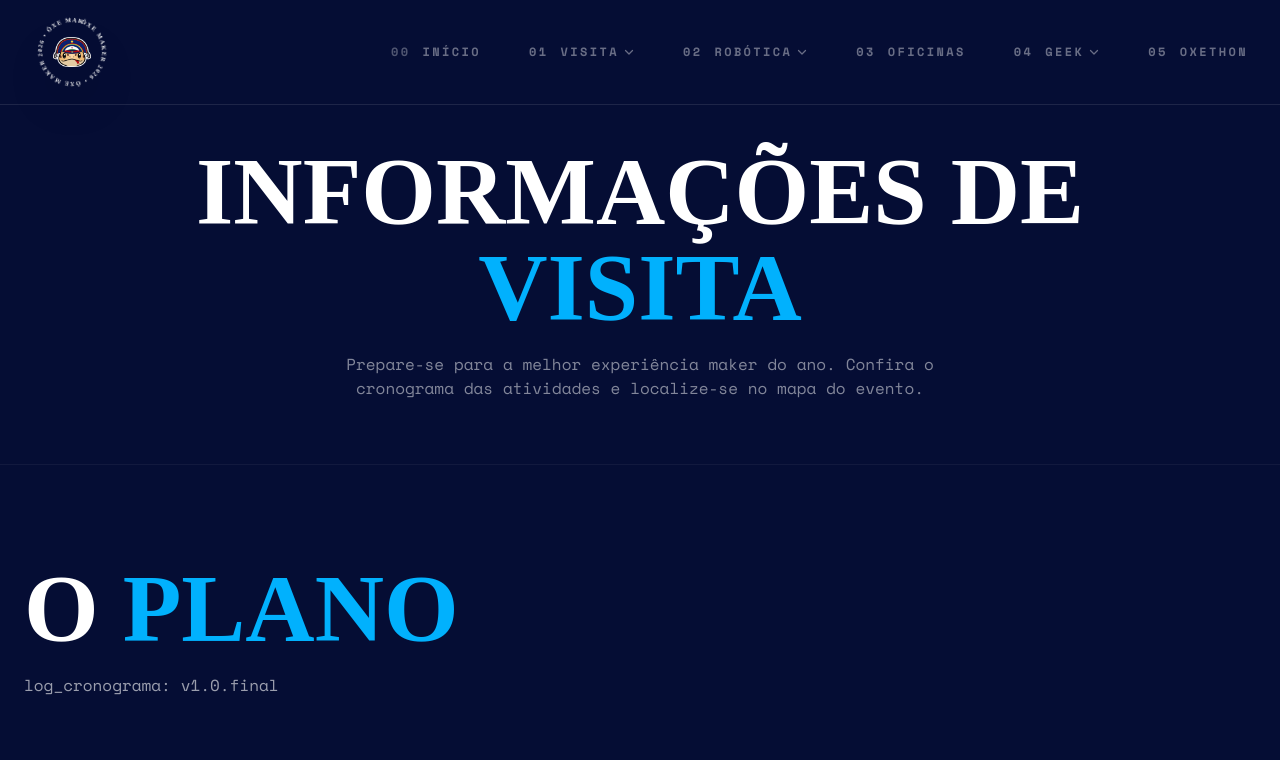
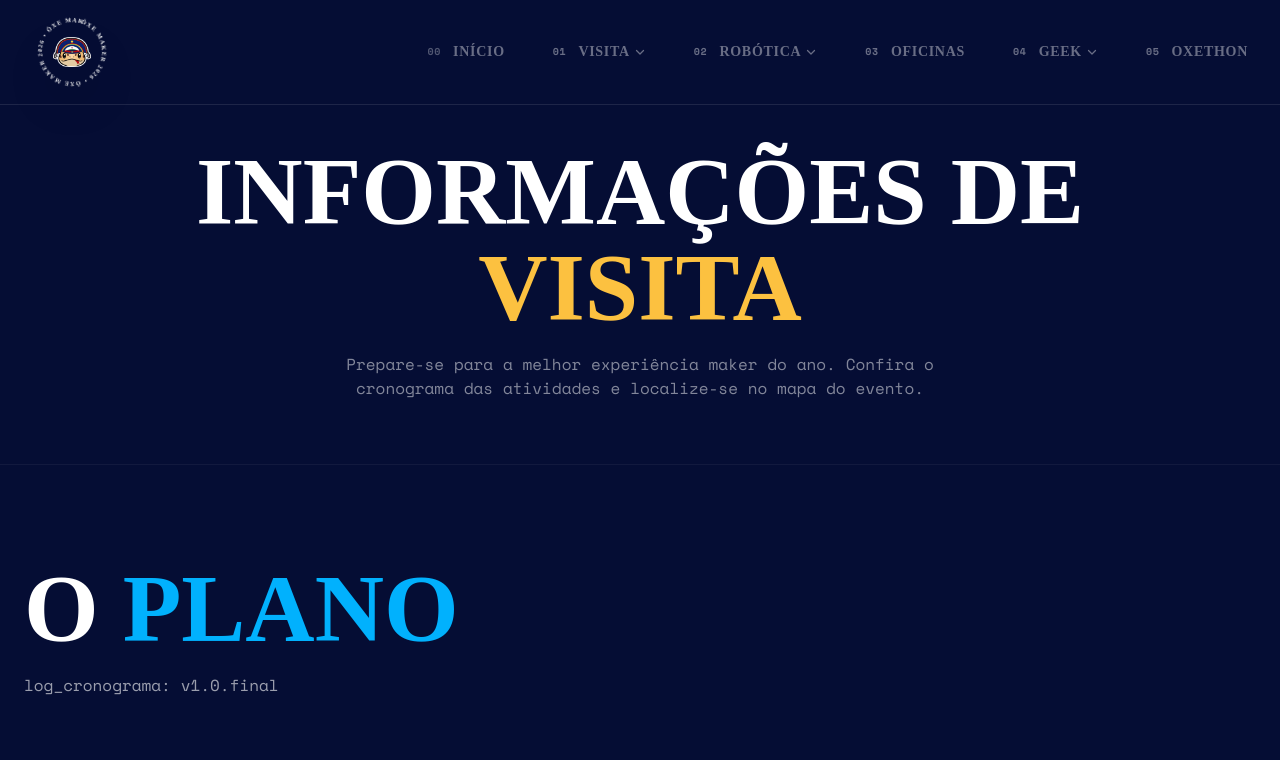
Before and after one commit to DevBF1907/oxeMaker-webSite, a React (Vite) app: page /visita in a window 1280 px wide. Shown: the top 760 px of the page. Built offline with nearby package versions, Linux system fonts and the light colour scheme; a web font is replaced by a local one.

Commit message:
style: padronizar esquema de cores e tipografia da navbar e subpáginas

```diff
--- a/src/react/components/common/Footer.tsx
+++ b/src/react/components/common/Footer.tsx
@@ -17,7 +17,7 @@ const Footer: React.FC = () => {
 
         <div className="flex items-center">
           <img
-            src="/img/logos claras.png"
+            src="/img/calango-logo.png"
             alt="Logos"
             className="h-12 md:h-16 w-auto object-contain"
           />
--- a/src/react/components/common/Navbar.tsx
+++ b/src/react/components/common/Navbar.tsx
@@ -30,11 +30,11 @@ const Navbar: React.FC = () => {
 
   const navLinks = [
     { to: "/", label: "INÍCIO", color: "hover:text-white" },
-    { to: "/visita", label: "VISITA", color: "hover:text-oxe-accent", hasDropdown: true, dropdownItems: eventInfo, dropdownState: eventDropdown, setDropdown: setEventDropdown },
-    { to: "/torneio", label: "ROBÓTICA", color: "hover:text-oxe-accent", hasDropdown: true, dropdownItems: competitions, dropdownState: roboticsDropdown, setDropdown: setRoboticsDropdown },
-    { to: "/oficinas", label: "OFICINAS", color: "hover:text-oxe-primary" },
+    { to: "/visita", label: "VISITA", color: "hover:text-oxe-yellow", hasDropdown: true, dropdownItems: eventInfo, dropdownState: eventDropdown, setDropdown: setEventDropdown },
+    { to: "/torneio", label: "ROBÓTICA", color: "hover:text-oxe-yellow", hasDropdown: true, dropdownItems: competitions, dropdownState: roboticsDropdown, setDropdown: setRoboticsDropdown },
+    { to: "/oficinas", label: "OFICINAS", color: "hover:text-oxe-yellow" },
     { to: "/geek", label: "GEEK", color: "hover:text-oxe-yellow", hasDropdown: true, dropdownItems: geekCategories, dropdownState: geekDropdown, setDropdown: setGeekDropdown },
-    { to: "/oxethon", label: "OXETHON", color: "hover:text-oxe-primary" },
+    { to: "/oxethon", label: "OXETHON", color: "hover:text-oxe-yellow" },
   ];
 
   return (
@@ -45,9 +45,10 @@ const Navbar: React.FC = () => {
         </Link>
 
         {/* Desktop Links */}
-        <div className="hidden lg:flex items-center space-x-12 font-mono text-xs uppercase font-bold text-white/40">
+        <div className="hidden lg:flex items-center space-x-12 font-logo text-sm uppercase font-black text-white/40">
           {navLinks.map((link, index) => {
             const hasDropdown = link.hasDropdown;
+            const hoverColor = link.color.replace('hover:', '');
             return (
               <div
                 key={link.label}
@@ -57,9 +58,9 @@ const Navbar: React.FC = () => {
               >
                 <Link
                   to={link.to}
-                  className={`${link.color} transition-all tracking-[0.2em] flex items-center gap-3 group cursor-pointer text-left py-4`}
+                  className={`${link.color} transition-all tracking-wider flex items-center gap-3 group cursor-pointer text-left py-4`}
                 >
-                  <span className={`${link.color.replace('hover:', '')}/30 group-hover:${link.color.replace('hover:', '')} transition-colors`}>{String(index).padStart(2, '0')}</span>
+                  <span className={`font-mono text-[10px] ${hoverColor}/30 group-hover:${hoverColor} transition-colors font-bold`}>{String(index).padStart(2, '0')}</span>
                   <span className="group-hover:translate-x-1 transition-transform flex items-center gap-1">
                     {link.label}
                     {hasDropdown && (
@@ -119,7 +120,9 @@ const Navbar: React.FC = () => {
           </div>
 
           <div className="flex flex-col space-y-6">
-            {navLinks.map((link, index) => (
+            {navLinks.map((link, index) => {
+              const hoverColor = link.color.replace('hover:', '');
+              return (
                 <div key={link.label}>
                   {link.hasDropdown ? (
                     <>
@@ -127,12 +130,12 @@ const Navbar: React.FC = () => {
                         onClick={() => link.setDropdown!(!link.dropdownState)}
                         className="group flex items-center gap-4 w-full"
                       >
-                      <span className="font-mono text-xs text-oxe-accent/40">{String(index).padStart(2, '0')}</span>
-                      <span className="font-logo text-3xl uppercase text-white group-hover:text-oxe-accent transition-colors tracking-tight">
+                        <span className={`font-mono text-xs ${hoverColor}/40`}>{String(index).padStart(2, '0')}</span>
+                        <span className={`font-logo text-3xl uppercase text-white group-hover:${hoverColor} transition-colors tracking-tight`}>
                           {link.label}
                         </span>
                         <svg
-                        className={`w-4 h-4 text-oxe-accent/50 transition-transform duration-200 ml-auto ${link.dropdownState ? 'rotate-180' : ''}`}
+                          className={`w-4 h-4 ${hoverColor}/50 transition-transform duration-200 ml-auto ${link.dropdownState ? 'rotate-180' : ''}`}
                           fill="none"
                           viewBox="0 0 24 24"
                           stroke="currentColor"
@@ -157,7 +160,7 @@ const Navbar: React.FC = () => {
                               key={item.id}
                               to={link.to === "/" ? `/#${item.id}` : `${link.to}#${item.id}`}
                               onClick={() => setIsOpen(false)}
-                            className="block w-full text-left py-2 px-2 text-white/60 hover:text-oxe-accent transition-colors font-logo text-sm uppercase font-bold"
+                              className={`block w-full text-left py-2 px-2 text-white/60 group-hover:${hoverColor} transition-colors font-logo text-sm uppercase font-bold`}
                             >
                               {item.title}
                             </Link>
@@ -171,14 +174,15 @@ const Navbar: React.FC = () => {
                       className="group flex items-center gap-4"
                       onClick={() => setIsOpen(false)}
                     >
-                    <span className="font-mono text-xs text-oxe-accent/40">{String(index).padStart(2, '0')}</span>
-                    <span className="font-logo text-3xl uppercase text-white group-hover:text-oxe-accent transition-colors tracking-tight">
+                      <span className={`font-mono text-xs ${hoverColor}/40`}>{String(index).padStart(2, '0')}</span>
+                      <span className={`font-logo text-3xl uppercase text-white group-hover:${hoverColor} transition-colors tracking-tight`}>
                         {link.label}
                       </span>
                     </Link>
                   )}
                 </div>
-            ))}
+              );
+            })}
           </div>
 
           <div className="mt-auto">
--- a/src/react/features/home/FinalCTA.tsx
+++ b/src/react/features/home/FinalCTA.tsx
@@ -13,7 +13,7 @@ const FinalCTA: React.FC = () => {
             // fim_do_arquivo.h
           </div>
           <h2 className="font-logo text-6xl md:text-9xl font-black mb-10 leading-none uppercase text-white drop-shadow-xl">
-            CHEGA NO <br/> <span className="text-oxe-accent">MUTIRÃO!</span>
+            CHEGA NO <br/> <span className="text-oxe-yellow">MUTIRÃO!</span>
           </h2>
           <p className="font-mono text-lg md:text-2xl text-white/80 mb-12">
             O Ôxe-Maker 2026 tá chamando. <br className="hidden md:block"/>
--- a/src/react/features/visit/Visit.tsx
+++ b/src/react/features/visit/Visit.tsx
@@ -25,7 +25,7 @@ const Visit: React.FC = () => {
       <div className="bg-oxe-dark border-b border-white/5 py-16 px-6">
         <div className="container mx-auto text-center">
           <h1 className="font-logo text-6xl md:text-8xl font-black mb-4 uppercase text-white">
-            Informações de <span className="text-oxe-accent">Visita</span>
+            Informações de <span className="text-oxe-yellow">Visita</span>
           </h1>
           <p className="font-mono text-white/50 max-w-2xl mx-auto">
             Prepare-se para a melhor experiência maker do ano. Confira o cronograma das atividades e localize-se no mapa do evento.
```
Lines whose indentation alone changed are shown as unchanged.
